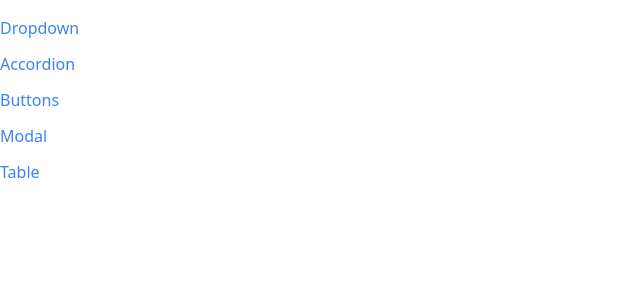
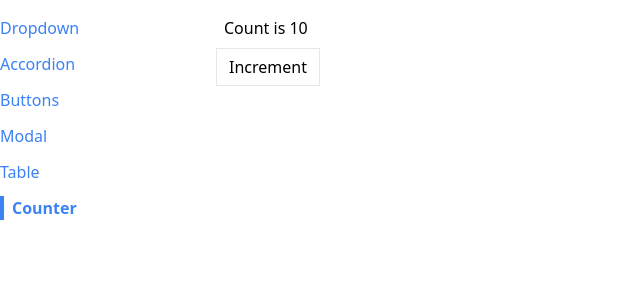
Before and after one commit to berkesasa/React-basiccomponents, a React (Create React App) app: page /counter in a window 1280 px wide. Shown: the top 300 px of the page, without its empty margins (0-640 px from the left). Built offline with nearby package versions, Linux system fonts and the light colour scheme.

Commit message:
adding custom hook

```diff
--- a/src/App.js
+++ b/src/App.js
@@ -5,6 +5,7 @@
 import ButtonPage from './pages/ButtonPage'
 import ModalPage from './pages/ModalPage'
 import TablePage from './pages/TablePage'
+import CounterPage from "./pages/CounterPage";
 
 function App() {
 
@@ -27,6 +28,9 @@
                 <Route path="/table">
                     <TablePage />
                 </Route>
+                <Route path="/counter">
+                    <CounterPage initialCount={10} />
+                </Route>
             </div>
         </div>
     )
--- a/src/components/Sidebar.js
+++ b/src/components/Sidebar.js
@@ -8,6 +8,7 @@
         { label: 'Buttons', path: '/buttons' },
         { label: 'Modal', path: '/modal' },
         { label: 'Table', path: '/table' },
+        { label: 'Counter', path: '/counter' },
     ]
 
     const renderedLinks = links.map((link) => {
--- a/src/components/SortableTable.js
+++ b/src/components/SortableTable.js
@@ -1,31 +1,16 @@
-import { useState } from "react";
 import Table from "./Table"
 import { BiSolidDownArrowAlt, BiSolidUpArrowAlt } from "react-icons/bi";
+import useSort from '../hooks/use-sort'
 
 function SortableTable(props) {
 
-    const [sortOrder, setSortOrder] = useState(null);
-    const [sortBy, setSortBy] = useState(null);
-
     const { config, data } = props;
-
-    const handleClick = (label) => {
-        if (sortBy && label !== sortBy) {
-            setSortOrder('asc')
-            setSortBy(label)
-            return;
-        }
-        if (sortOrder === null) {
-            setSortOrder('asc');
-            setSortBy(label)
-        } else if (sortOrder === 'asc') {
-            setSortOrder('desc')
-            setSortBy(label)
-        } else if (sortOrder === 'desc') {
-            setSortOrder(null)
-            setSortBy(null)
-        }
-    }
+    const {
+        sortOrder,
+        sortBy,
+        sortedData,
+        setSortColumn
+    }  = useSort(data, config);
 
     const updatedConfig = config.map((column) => {
         if (!column.sortValue) {
@@ -34,7 +19,7 @@
 
         return {
             ...column,
-            header: () => <th className="cursor-pointer hover:bg-gray-100 select-none" onClick={() => handleClick(column.label)}>
+            header: () => <th className="cursor-pointer hover:bg-gray-100 select-none" onClick={() => setSortColumn(column.label)}>
                 <div className="flex items-center justify-center px-5 py-2">
                     {getIcons(column.label, sortBy, sortOrder)}
                     {column.label}
@@ -43,23 +28,6 @@
         }
     })
 
-    let sortedData = data
-    if (sortOrder && sortBy) {
-        const { sortValue } = config.find(column => column.label === sortBy);
-        sortedData = [...data].sort((a, b) => {
-            const valueA = sortValue(a)
-            const valueB = sortValue(b)
-
-            const reverseOrder = sortOrder === 'asc' ? 1 : -1
-
-            if (typeof valueA === 'string') {
-                return valueA.localeCompare(valueB) * reverseOrder;
-            } else {
-                return (valueA - valueB) * reverseOrder
-            }
-
-        })
-    }
 
     return (
         <Table {...props} config={updatedConfig} data={sortedData} />
--- /dev/null
+++ b/src/hooks/use-counter.js
@@ -0,0 +1,18 @@
+import { useState, useEffect } from "react";
+
+export default function useCounter(initialCount) {
+    const [count, setCount] = useState(initialCount);
+
+    useEffect(() => {
+        console.log(count);
+    }, [count]);
+
+    const increment = () => {
+        setCount(count + 1)
+    }
+
+    return {
+        count,
+        increment
+    }
+}
--- /dev/null
+++ b/src/hooks/use-sort.js
@@ -0,0 +1,54 @@
+import { useState } from 'react';
+
+function useSort(data, config) {
+  const [sortOrder, setSortOrder] = useState(null);
+  const [sortBy, setSortBy] = useState(null);
+
+  const setSortColumn = (label) => {
+    if (sortBy && label !== sortBy) {
+      setSortOrder('asc');
+      setSortBy(label);
+      return;
+    }
+
+    if (sortOrder === null) {
+      setSortOrder('asc');
+      setSortBy(label);
+    } else if (sortOrder === 'asc') {
+      setSortOrder('desc');
+      setSortBy(label);
+    } else if (sortOrder === 'desc') {
+      setSortOrder(null);
+      setSortBy(null);
+    }
+  };
+
+  // Only sort data if sortOrder && sortBy are not null
+  // Make a copy of the 'data' prop
+  // Find the correct sortValue function and use it for sorting
+  let sortedData = data;
+  if (sortOrder && sortBy) {
+    const { sortValue } = config.find((column) => column.label === sortBy);
+    sortedData = [...data].sort((a, b) => {
+      const valueA = sortValue(a);
+      const valueB = sortValue(b);
+
+      const reverseOrder = sortOrder === 'asc' ? 1 : -1;
+
+      if (typeof valueA === 'string') {
+        return valueA.localeCompare(valueB) * reverseOrder;
+      } else {
+        return (valueA - valueB) * reverseOrder;
+      }
+    });
+  }
+
+  return {
+    sortOrder,
+    sortBy,
+    sortedData,
+    setSortColumn,
+  };
+}
+
+export default useSort;
--- /dev/null
+++ b/src/pages/CounterPage.js
@@ -0,0 +1,17 @@
+import Button from '../components/Button'
+import useCounter from "../hooks/use-counter";
+
+
+function CounterPage({initialCount}) {
+
+    const {count, increment} = useCounter(initialCount);
+
+    return (
+        <div>
+            <h1 className='mb-2 pl-2'>Count is {count}</h1>
+            <Button onClick={increment}>Increment</Button>
+        </div>
+    )
+}
+
+export default CounterPage
```
